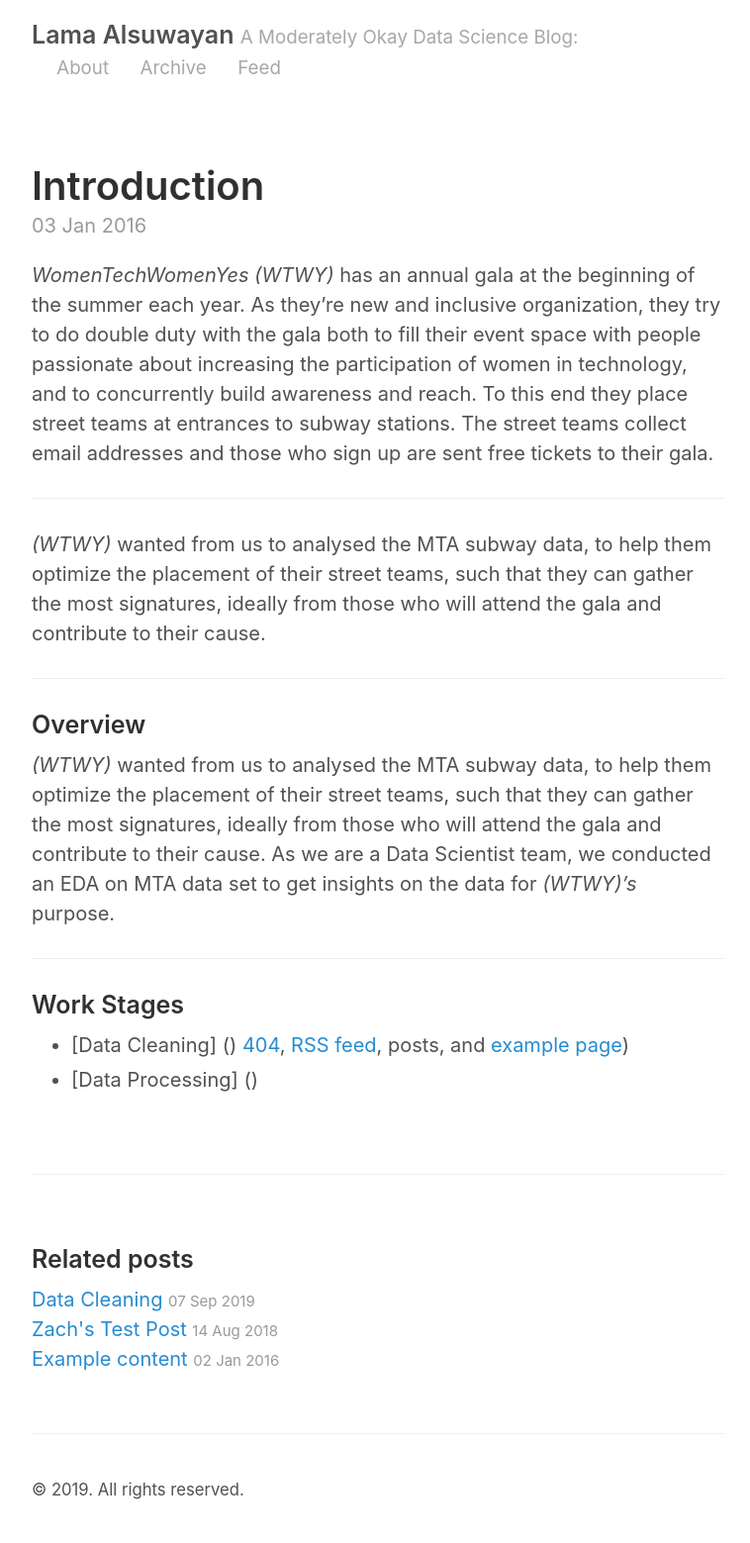
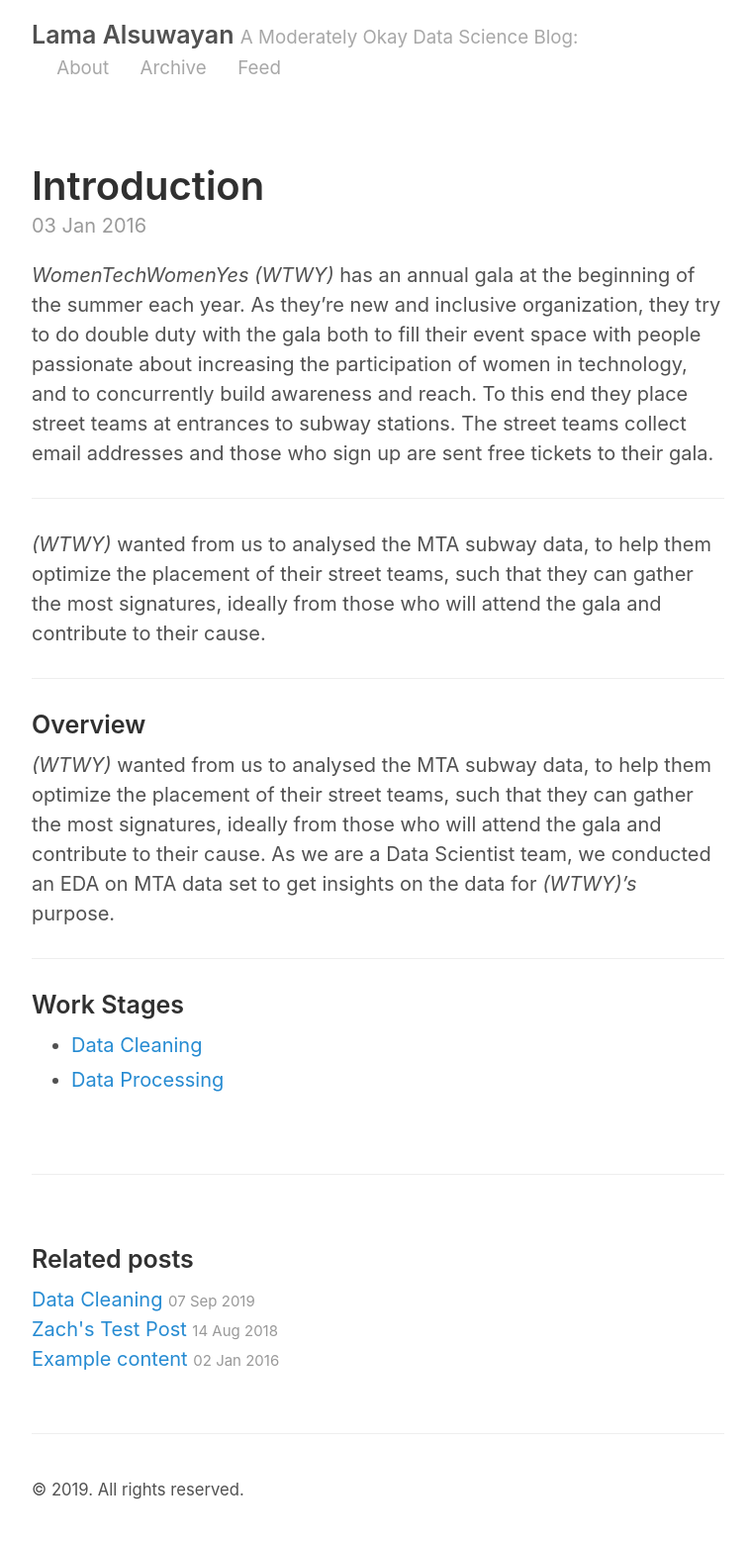
Before and after one commit to LamaM13/LamaM13.github.io, a Jekyll site: the page built from _posts/2016-01-03-introduction.md, in a window 1280 px wide. Shown: the whole page at 99% size, without its empty margins (258-1016 px from the left). Built offline with Jekyll 4.4.1, drawn with Linux system fonts in a browser that asks for light colours.

Commit message:
Change intro 8th

```diff
--- a/_posts/2016-01-03-introduction.md
+++ b/_posts/2016-01-03-introduction.md
@@ -19,5 +19,5 @@ As we are a Data Scientist team, we conducted an EDA on MTA data set to get insi
 
 ### Work Stages
 
-* [Data Cleaning] ({{https://lamam13.github.io/2019/09/07/Data-cleaning/}}) [404]({{ site.baseurl }}/404.html), [RSS feed]({{ site.baseurl }}/atom.xml), posts, and [example page]({{ site.baseurl }}/about))
-* [Data Processing] ()
+* [Data Cleaning](https://lamam13.github.io/2019/09/07/Data-cleaning/)
+* [Data Processing]()
```
